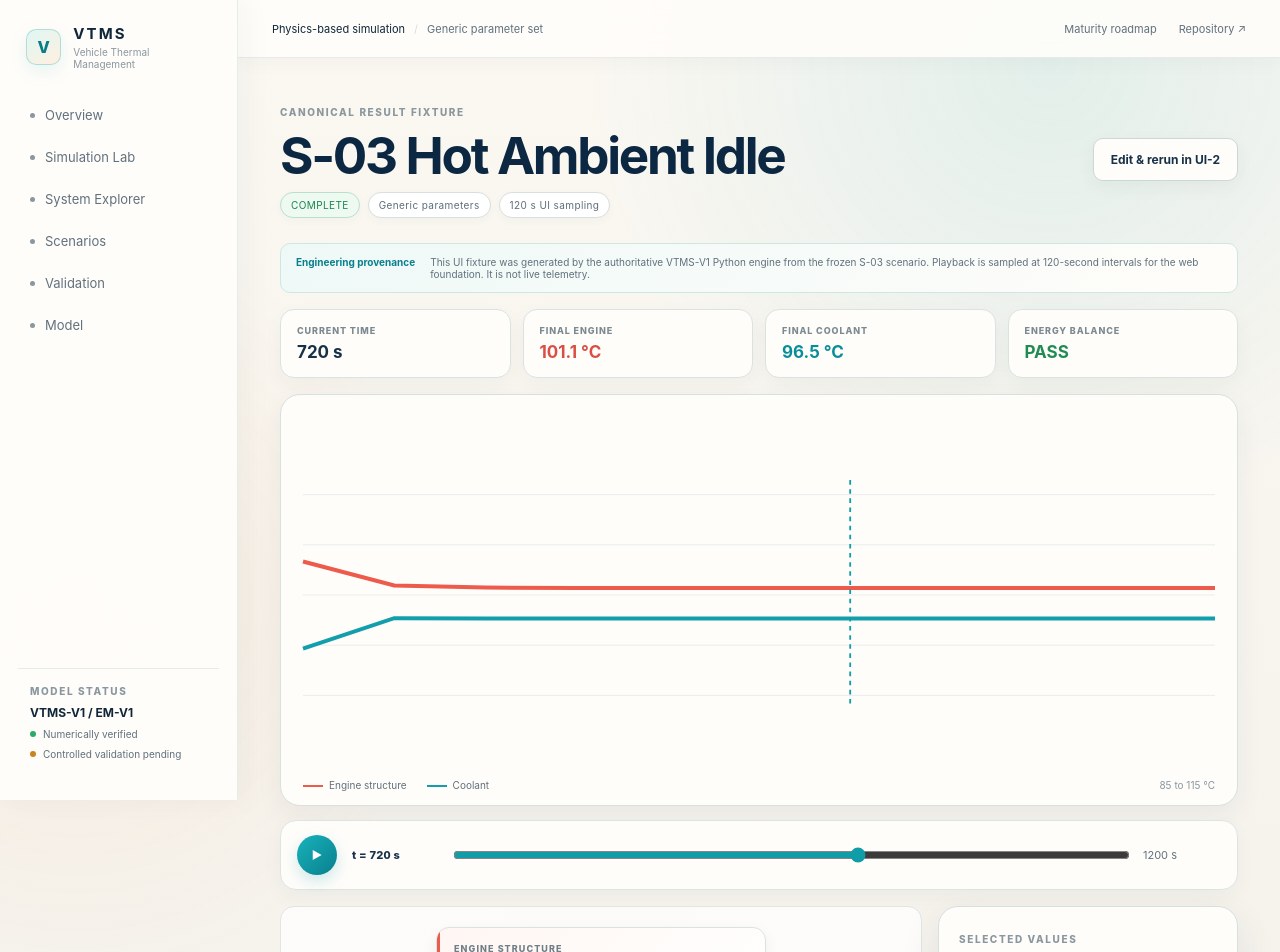
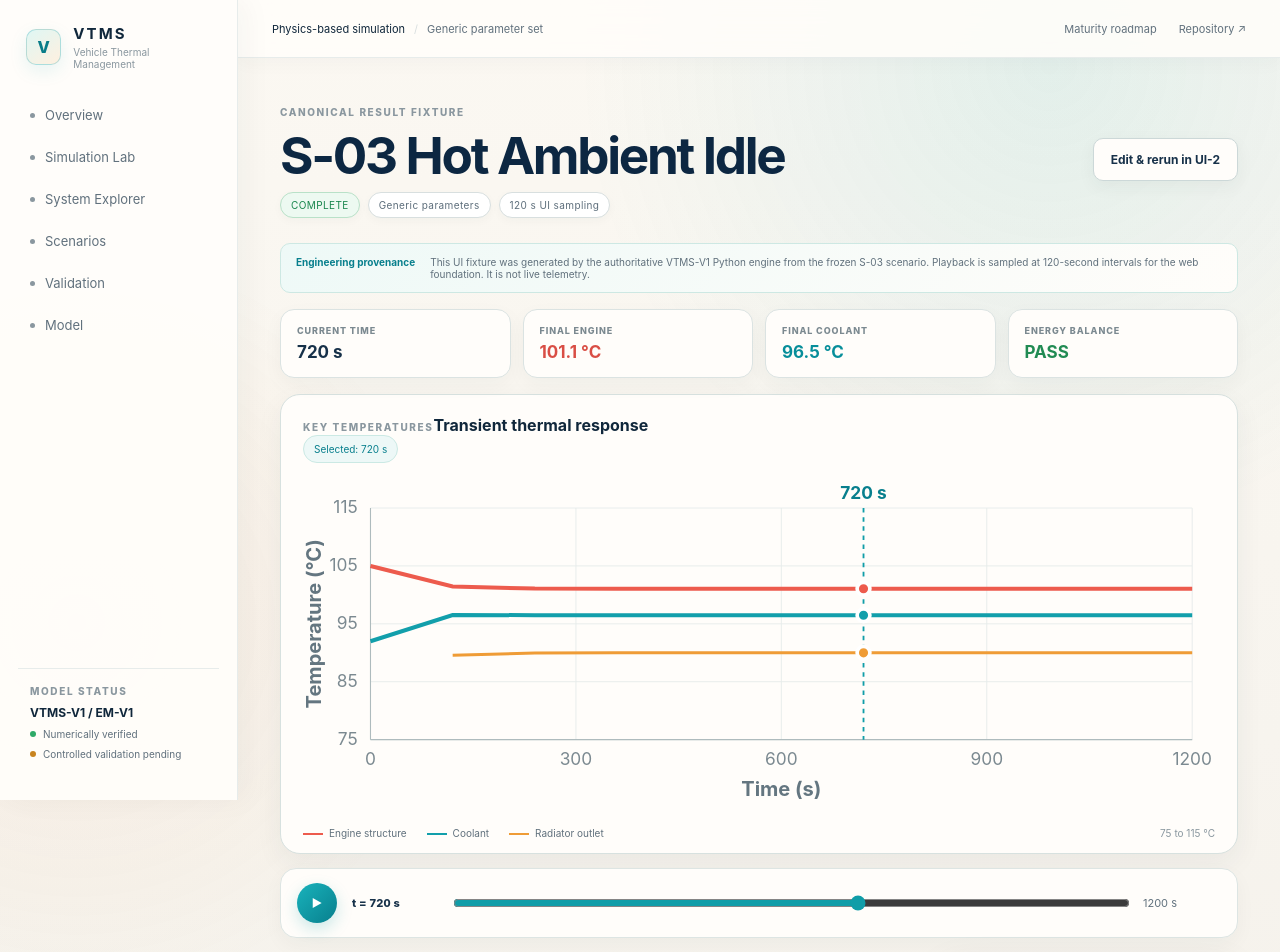
Before and after one commit to mpalmer79/vehicle-thermal-management-simulation, a Next.js app in the folder web/: page /results/demo-s03 in a window 1280 px wide. Shown: the top 952 px of the page. Built offline with nearby package versions, Linux system fonts and the light colour scheme.

Commit message:
UI-4: add readable chart axes and selected markers

```diff
--- a/web/components/signal-chart.tsx
+++ b/web/components/signal-chart.tsx
@@ -1,27 +1,75 @@
 import type { TimeSeriesPoint } from "@/lib/vtms-types";
 
-function makePath(points: TimeSeriesPoint[], field: "engine_structure_temp_c" | "coolant_temp_c", min: number, max: number) {
-  return points.map((point, index) => {
-    const x = points.length === 1 ? 0 : (index / (points.length - 1)) * 1000;
-    const y = 260 - ((point[field] - min) / (max - min)) * 220;
-    return `${index === 0 ? "M" : "L"}${x.toFixed(1)},${y.toFixed(1)}`;
-  }).join(" ");
+type TemperatureField = "engine_structure_temp_c" | "coolant_temp_c" | "radiator_outlet_temp_c";
+
+const plot = { left: 74, right: 975, top: 32, bottom: 286 };
+
+function xFor(time: number, start: number, end: number) {
+  if (end === start) return plot.left;
+  return plot.left + ((time - start) / (end - start)) * (plot.right - plot.left);
+}
+
+function yFor(value: number, min: number, max: number) {
+  if (max === min) return (plot.top + plot.bottom) / 2;
+  return plot.bottom - ((value - min) / (max - min)) * (plot.bottom - plot.top);
+}
+
+function makePath(points: TimeSeriesPoint[], field: TemperatureField, min: number, max: number) {
+  const start = points[0]?.time_s ?? 0;
+  const end = points.at(-1)?.time_s ?? start;
+  let drawing = false;
+  return points.map((point) => {
+    const value = point[field];
+    if (value === null) {
+      drawing = false;
+      return "";
+    }
+    const command = drawing ? "L" : "M";
+    drawing = true;
+    return `${command}${xFor(point.time_s, start, end).toFixed(1)},${yFor(value, min, max).toFixed(1)}`;
+  }).filter(Boolean).join(" ");
 }
 
 export function SignalChart({ points, selectedIndex }: { points: TimeSeriesPoint[]; selectedIndex?: number }) {
-  const values = points.flatMap((p) => [p.engine_structure_temp_c, p.coolant_temp_c]);
+  const radiatorValues = points.flatMap((point) => point.radiator_outlet_temp_c === null ? [] : [point.radiator_outlet_temp_c]);
+  const values = points.flatMap((point) => [point.engine_structure_temp_c, point.coolant_temp_c]).concat(radiatorValues);
   const min = Math.floor(Math.min(...values) / 10) * 10 - 5;
   const max = Math.ceil(Math.max(...values) / 10) * 10 + 5;
-  const cursorX = selectedIndex === undefined ? null : (selectedIndex / (points.length - 1)) * 1000;
+  const start = points[0]?.time_s ?? 0;
+  const end = points.at(-1)?.time_s ?? start;
+  const selected = selectedIndex === undefined ? null : points[selectedIndex];
+  const cursorX = selected ? xFor(selected.time_s, start, end) : null;
+  const yTicks = Array.from({ length: 5 }, (_, index) => max - ((max - min) / 4) * index);
+  const xTicks = Array.from({ length: 5 }, (_, index) => start + ((end - start) / 4) * index);
+
   return (
     <div className="chart-shell">
-      <svg viewBox="0 0 1000 300" role="img" aria-label="Engine and coolant temperature response">
-        {[0, 1, 2, 3, 4].map((i) => <line className="chart-grid" key={i} x1="0" x2="1000" y1={40 + i * 55} y2={40 + i * 55} />)}
+      <div className="chart-title-row"><div><span className="eyebrow">KEY TEMPERATURES</span><strong>Transient thermal response</strong></div>{selected && <span className="fixture-badge">Selected: {selected.time_s.toFixed(0)} s</span>}</div>
+      <svg viewBox="0 0 1000 360" role="img" aria-label="Engine, coolant, and radiator outlet temperature response over time">
+        {yTicks.map((tick, index) => {
+          const y = plot.top + index * ((plot.bottom - plot.top) / 4);
+          return <g key={tick}><line className="chart-grid" x1={plot.left} x2={plot.right} y1={y} y2={y} /><text className="chart-tick" x={plot.left - 14} y={y + 6} textAnchor="end">{tick.toFixed(0)}</text></g>;
+        })}
+        {xTicks.map((tick) => {
+          const x = xFor(tick, start, end);
+          return <g key={tick}><line className="chart-grid" x1={x} x2={x} y1={plot.top} y2={plot.bottom} /><text className="chart-tick" x={x} y={plot.bottom + 28} textAnchor="middle">{tick.toFixed(0)}</text></g>;
+        })}
+        <line className="chart-axis" x1={plot.left} x2={plot.left} y1={plot.top} y2={plot.bottom} />
+        <line className="chart-axis" x1={plot.left} x2={plot.right} y1={plot.bottom} y2={plot.bottom} />
+        <text className="chart-axis-label" x="20" y={(plot.top + plot.bottom) / 2} textAnchor="middle" transform={`rotate(-90 20 ${(plot.top + plot.bottom) / 2})`}>Temperature (°C)</text>
+        <text className="chart-axis-label" x={(plot.left + plot.right) / 2} y="348" textAnchor="middle">Time (s)</text>
         <path className="chart-line engine" d={makePath(points, "engine_structure_temp_c", min, max)} />
         <path className="chart-line coolant" d={makePath(points, "coolant_temp_c", min, max)} />
-        {cursorX !== null && <line className="chart-cursor" x1={cursorX} x2={cursorX} y1="24" y2="270" />}
+        <path className="chart-line radiator" d={makePath(points, "radiator_outlet_temp_c", min, max)} />
+        {cursorX !== null && selected && <>
+          <line className="chart-cursor" x1={cursorX} x2={cursorX} y1={plot.top} y2={plot.bottom} />
+          <text className="chart-cursor-label" x={cursorX} y="22" textAnchor="middle">{selected.time_s.toFixed(0)} s</text>
+          <circle className="chart-point engine" cx={cursorX} cy={yFor(selected.engine_structure_temp_c, min, max)} r="7" />
+          <circle className="chart-point coolant" cx={cursorX} cy={yFor(selected.coolant_temp_c, min, max)} r="7" />
+          {selected.radiator_outlet_temp_c !== null && <circle className="chart-point radiator" cx={cursorX} cy={yFor(selected.radiator_outlet_temp_c, min, max)} r="7" />}
+        </>}
       </svg>
-      <div className="chart-legend"><span><i className="legend-line engine" />Engine structure</span><span><i className="legend-line coolant" />Coolant</span><span className="chart-range">{min} to {max} °C</span></div>
+      <div className="chart-legend"><span><i className="legend-line engine" />Engine structure</span><span><i className="legend-line coolant" />Coolant</span><span><i className="legend-line radiator" />Radiator outlet</span><span className="chart-range">{min} to {max} °C</span></div>
     </div>
   );
 }
```
